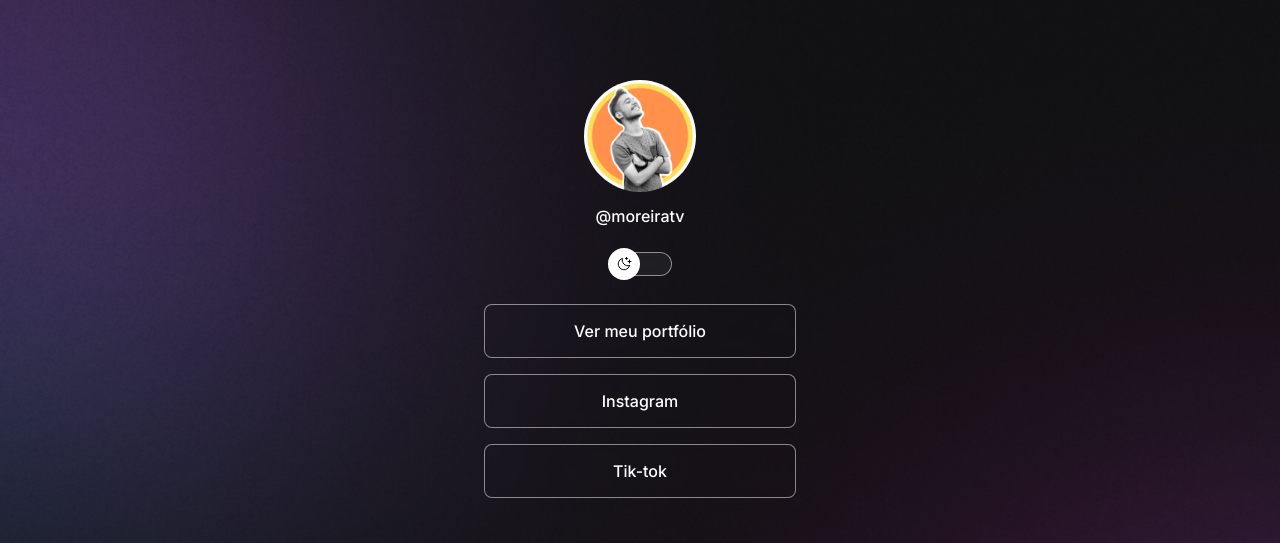
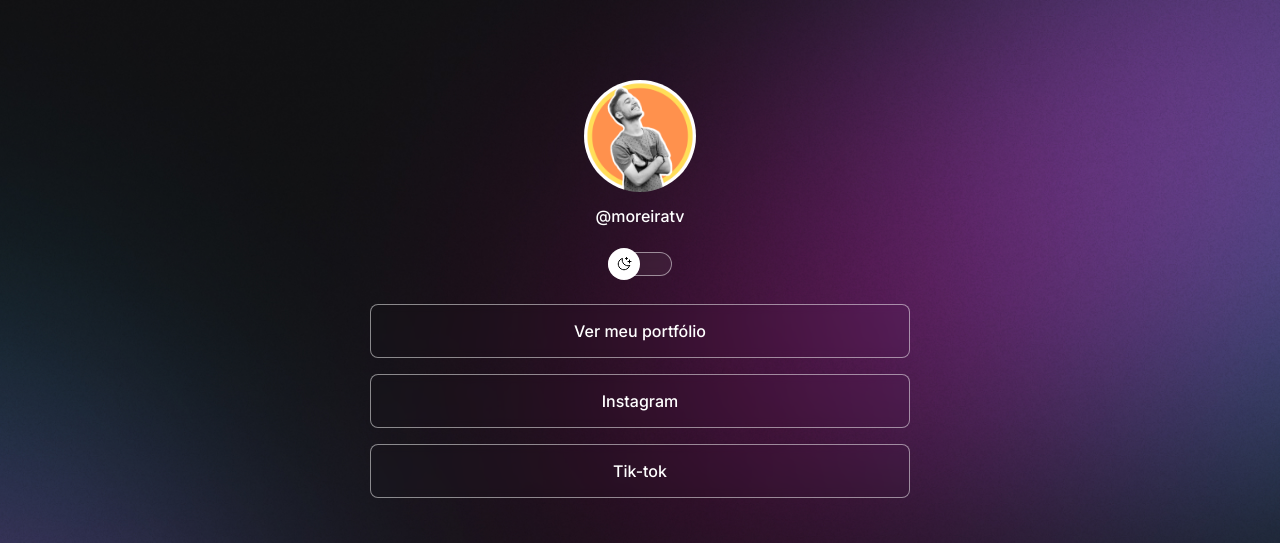
Before and after one commit to MoreiraTv/social-links, a plain HTML site: page index.html in a window 1280 px wide. Shown: the top 543 px of the page. Drawn offline with nearby package versions, Linux system fonts and the light colour scheme.

Commit message:
att css with response bg

```diff
--- a/style.css
+++ b/style.css
@@ -35,6 +35,7 @@ body {
   background-position: top center;
   background-size: cover; */
   background: var(--bg-url) no-repeat top center/cover;
+  height: calc(100vh - 5.555rem);
   font-size: 1.6rem;
 }
 
@@ -43,7 +44,8 @@ body * {
 }
 
 #container {
-  width: 360px;
+  width: 100%;
+  max-width: 58.8rem;
   margin: 5.6rem auto 0;
   padding: 0 2.4rem;
 }
@@ -160,3 +162,14 @@ footer {
   text-align: center;
   font-size: 1.4rem;
 }
+
+@media (min-width: 700px) {
+  :root {
+    --bg-url: url(./assets/bg-desktop.jpg);
+  }
+
+  .light {
+    --bg-url: url(./assets/bg-desktop-light.jpg);
+  }
+
+}
```
Also changed, not shown: assets/bg-desktop-light.jpg (added), assets/bg-desktop.jpg (added).
